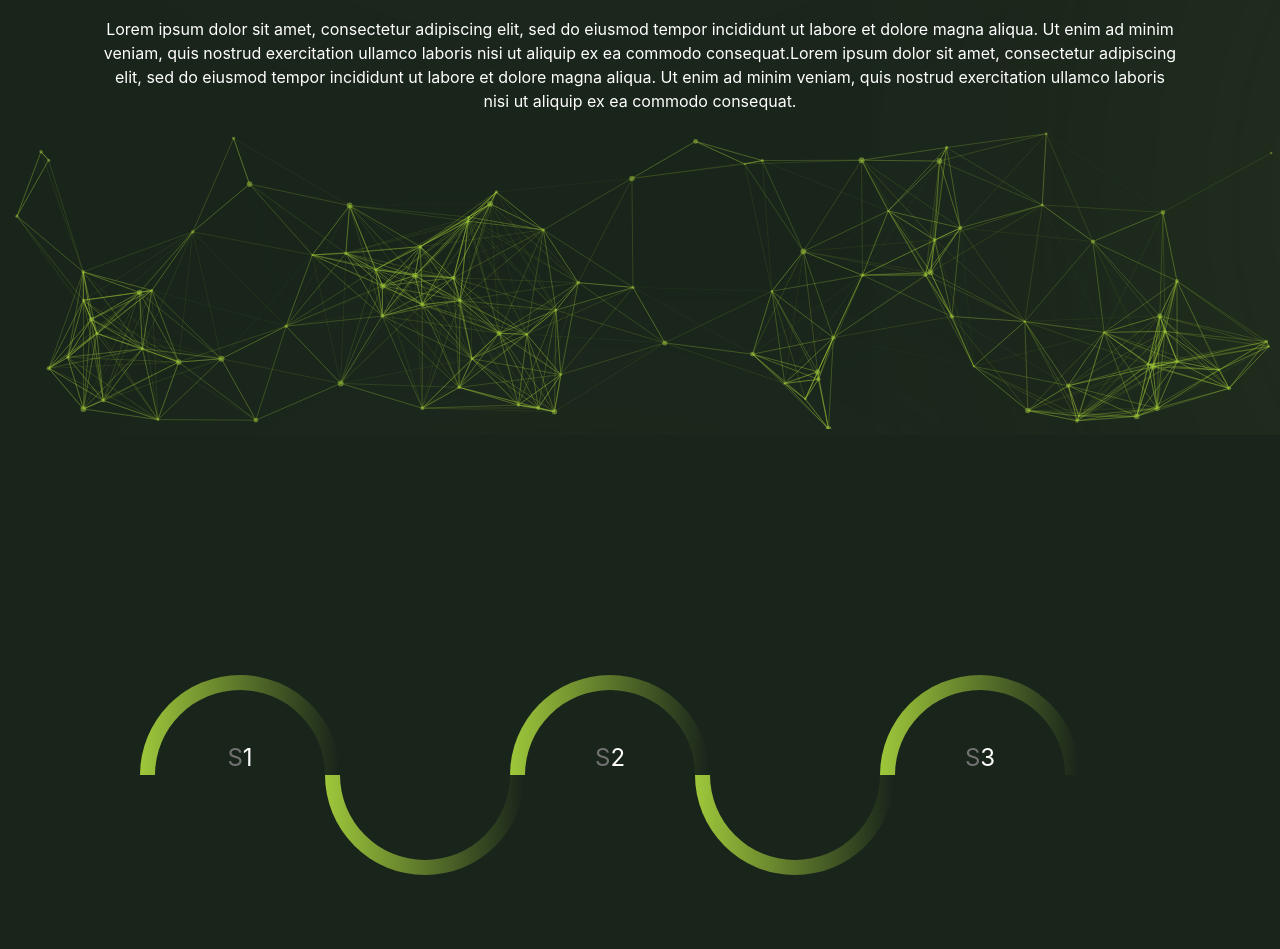
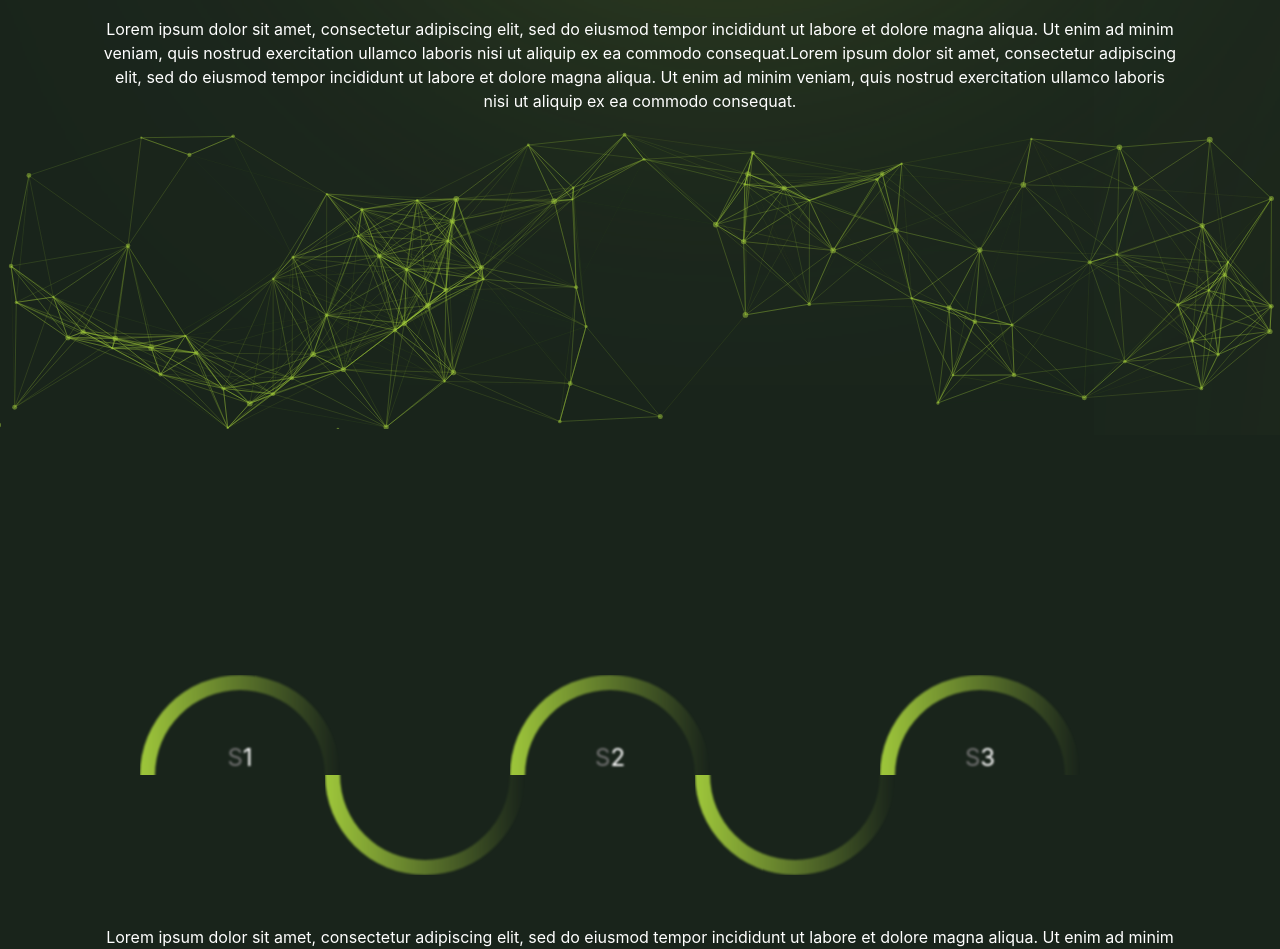
Before and after one commit to oochik/oochik, a React (Create React App) app: page / in a window 1280 px wide. Shown: the part 1084-2033 px from the top of the page. Built offline with nearby package versions, Linux system fonts and the light colour scheme.

Commit message:
working on nft card

```diff
--- a/src/App.css
+++ b/src/App.css
@@ -20,6 +20,7 @@ body {
       border-box;
   border-radius: 50%;
   border: 15px solid transparent;
+  filter: blur(1px);
 }
 .btn-gradient-down {
   height: 200px;
@@ -39,4 +40,5 @@ body {
       border-box;
   border-radius: 50%;
   border: 15px solid transparent;
+  filter: blur(1px);
 }
--- a/src/comps/bio.js
+++ b/src/comps/bio.js
@@ -1,5 +1,5 @@
 import styled from "@emotion/styled";
-import Partice from "./particles";
+import Particle from "./particles";
 
 const Title = styled.h5`
 font-weight:700;
@@ -28,7 +28,7 @@ const Bio = () => {
                 <Title>Ai robotics is on next level of tech</Title>
                 <p style={{ color: "white" }}>Lorem ipsum dolor sit amet, consectetur adipiscing elit, sed do eiusmod tempor incididunt ut labore et dolore magna aliqua. Ut enim ad minim veniam, quis nostrud exercitation ullamco laboris nisi ut aliquip ex ea commodo consequat.Lorem ipsum dolor sit amet, consectetur adipiscing elit, sed do eiusmod tempor incididunt ut labore et dolore magna aliqua. Ut enim ad minim veniam, quis nostrud exercitation ullamco laboris nisi ut aliquip ex ea commodo consequat.</p>
             </BioTextContainer>
-            <Partice />
+            <Particle />
         </>
     );
 }
--- /dev/null
+++ b/src/comps/nftCard.js
@@ -0,0 +1,87 @@
+import styled from "@emotion/styled";
+import giff from '../assets/0.gif'
+
+
+const OoChikGif = styled.div`
+    background-image: url(${giff});
+    background-size:contain;
+    background-repeat:no-repeat;
+    background-position:center;
+    height:290px;
+    width:190px;
+    @media screen and (max-width: 990px) {
+        height:200px;
+        width:100px;
+    }
+`
+const MintButton = styled.button`
+    // background: linear-gradient(91.53deg, #507757 3.73%, #222F25 97.53%)  padding-box,linear-gradient(90deg,rgba(159, 200, 59, 1) 0%,rgba(159, 200, 59, 0) 100%)  border-box;
+    background: linear-gradient(91.53deg, #507757 3.73%, #222F25 97.53%);
+    // border: 1px solid transparent;
+    border: 1px solid rgba(159, 200, 59, 0.5);
+    background-blend-mode: overlay;
+    mix-blend-mode: normal;
+    border-radius: 31.2151px;
+    width: 100%;
+    height: 40px;
+    color:white;
+    font-weight:500;
+    font-size:14px;
+    display:none;
+    justify-content:center;
+    align-items:center;
+    &:hover {
+        background: linear-gradient(91.53deg, #598460 49.35%, #222F25 97.53%);
+    };
+    &:active {
+        background: linear-gradient(91.53deg, #507757 3.73%, #222F25 45.26%, #324A38 91.64%);
+    }
+    @media screen and (max-width: 990px) {
+        display:flex;
+    }
+
+`
+
+const DesktopCard = styled.div`
+    background: #202C22;
+    background-image: url(${giff});
+    background-size:cover;
+    background-repeat:no-repeat;
+    background-position:center;
+    border-radius:48px;
+    width: 325px;
+    height: 325px;
+    box-shadow: 0px 6.1784px 13px rgba(0, 0, 0, 0.25);
+    display:flex;
+    flex-direction:column;
+    justify-content:end;
+    padding:20px;
+    @media screen and (max-width: 990px) {
+        padding:15px;
+        width: 240px;
+        height: 260px;
+        border-radius: 16px;
+    }
+    @media screen and (max-width: 575px) {
+        width: 170px;
+        height: 190px;
+    }
+
+`
+
+const NFTCard = () => {
+    return (
+        <div className="col-6 col-sm-4 col-lg-3 d-flex justify-content-center align-items-center" >
+            <DesktopCard >
+                {/* <OoChikGif /> */}
+                <div className="d-flex justify-content-between mb-1">
+                    <span style={{ color: "white", fontWeight: 500 }}>#12543</span>
+                    <span style={{ color: "white", fontWeight: 500 }}>12 <span style={{ fontWeight: 400 }}>ETH</span></span>
+                </div>
+                <MintButton>Mint</MintButton>
+            </DesktopCard>
+        </div>
+    );
+}
+
+export default NFTCard;
--- a/src/comps/particles.js
+++ b/src/comps/particles.js
@@ -1,7 +1,7 @@
 import Particles from "react-tsparticles";
 import { loadFull } from "tsparticles";
 
-const Partice = ({ children }) => {
+const Particle = ({ children }) => {
     const particlesInit = async (main) => {
         console.log(main);
 
@@ -169,4 +169,4 @@ const Partice = ({ children }) => {
     );
 };
 
-export default Partice;
+export default Particle;
--- a/src/comps/plan.js
+++ b/src/comps/plan.js
@@ -12,15 +12,22 @@ padding-top:30vh;
 width:100%;
 background-color:rgba(25,36,27,1);
 `
+const BioTextContainer = styled.div`
+padding:50px 100px 0;
+@media screen and (max-width: 990px) {
+    padding:30px;
+};
+
+`
 
 const Plan = () => {
     return (
-        <PlanContainer className="d-flex justify-content-center">
-            <div className="d-none d-lg-flex justify-content-center" style={{ height: 'min-content' }}>
+        <PlanContainer className="d-flex flex-column aign-items-center">
+            <div className="d-none d-lg-flex justify-content-center" style={{ height: 'min-content', marginBottom: "100px" }}>
                 <div className="d-flex" style={{ height: 'min-content' }}>
                     <ContainerRadius
                         className="d-flex justify-content-center text-center">
-                        <div className="btn-gradient-up" style={{ color: "#727272", paddingTop: '50px', fontSize: '24px' }}>S<span style={{ color: "white" }}>1</span></div>
+                        <div className="btn-gradient-up" style={{ color: "#727272", paddingTop: '50px', fontSize: '24px', }}>S<span style={{ color: "white" }}>1</span></div>
                     </ContainerRadius>
                     <ContainerRadius style={{ transform: 'translate(-15px,100px)' }} className="d-flex justify-content-center text-center align-items-end">
                         <div className="btn-gradient-down"></div>
@@ -45,9 +52,10 @@ const Plan = () => {
                         <div className="btn-gradient-up" style={{ color: "#727272", paddingTop: '50px', fontSize: '24px' }}>S<span style={{ color: "white" }}>3</span></div>
                     </ContainerRadius>
                 </div>
-
             </div>
-
+            <BioTextContainer className="d-flex flex-column align-items-center text-center">
+                <p style={{ color: "white" }}>Lorem ipsum dolor sit amet, consectetur adipiscing elit, sed do eiusmod tempor incididunt ut labore et dolore magna aliqua. Ut enim ad minim veniam, quis nostrud exercitation ullamco laboris nisi ut aliquip ex ea commodo consequat.Lorem ipsum dolor sit amet, consectetur adipiscing elit, sed do eiusmod tempor incididunt ut labore et dolore magna aliqua. Ut enim ad minim veniam, quis nostrud exercitation ullamco laboris nisi ut aliquip ex ea commodo consequat.</p>
+            </BioTextContainer>
         </PlanContainer >
     );
 }
--- a/src/pages/home.js
+++ b/src/pages/home.js
@@ -18,6 +18,7 @@ const Home = () => {
             <Header />
             <Bio />
             <Plan />
+            <Particle />
         </HomeContainer>
     );
 }
--- a/src/pages/mintPage.js
+++ b/src/pages/mintPage.js
@@ -1,6 +1,18 @@
+import NFTCard from "../comps/nftCard";
+
 const MintPage = () => {
     return (
-        <div style={{ height: '100vh' }}></div>
+        <div className="d-flex flex-wrap" style={{ height: '100vh' }}>
+            <NFTCard/>
+            <NFTCard/>
+            <NFTCard/>
+            <NFTCard/>
+            <NFTCard/>
+            <NFTCard/>
+            <NFTCard/>
+            <NFTCard/>
+            <NFTCard/>
+        </div>
     );
 }
 
```
